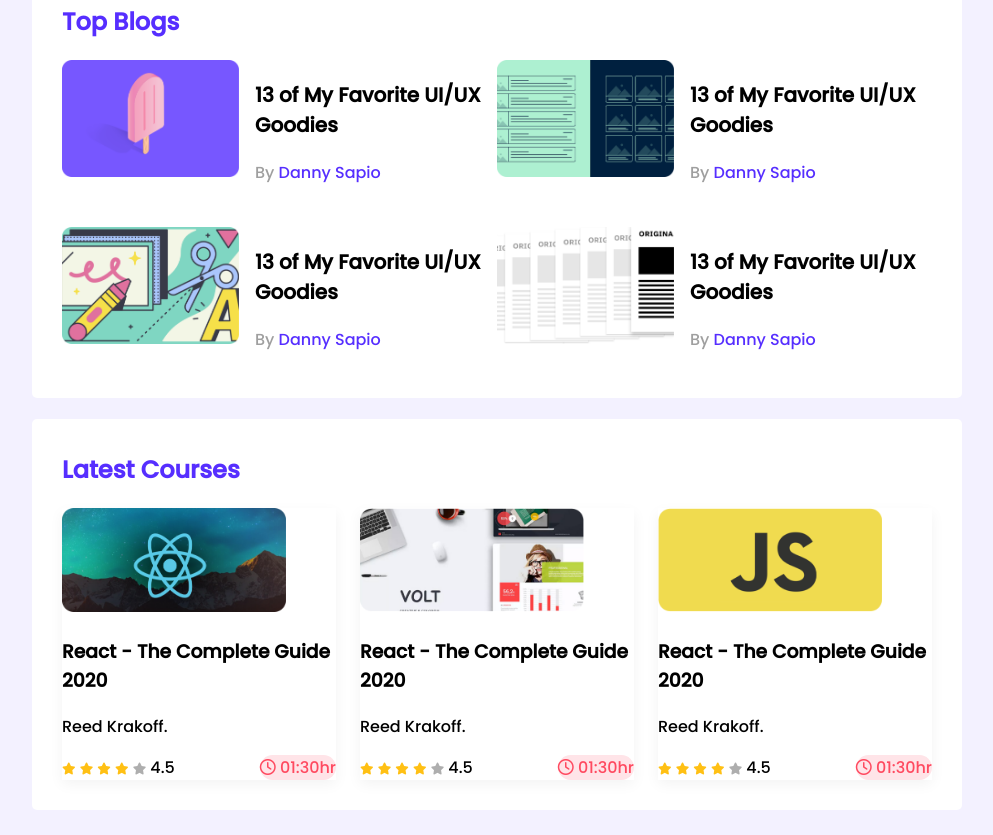
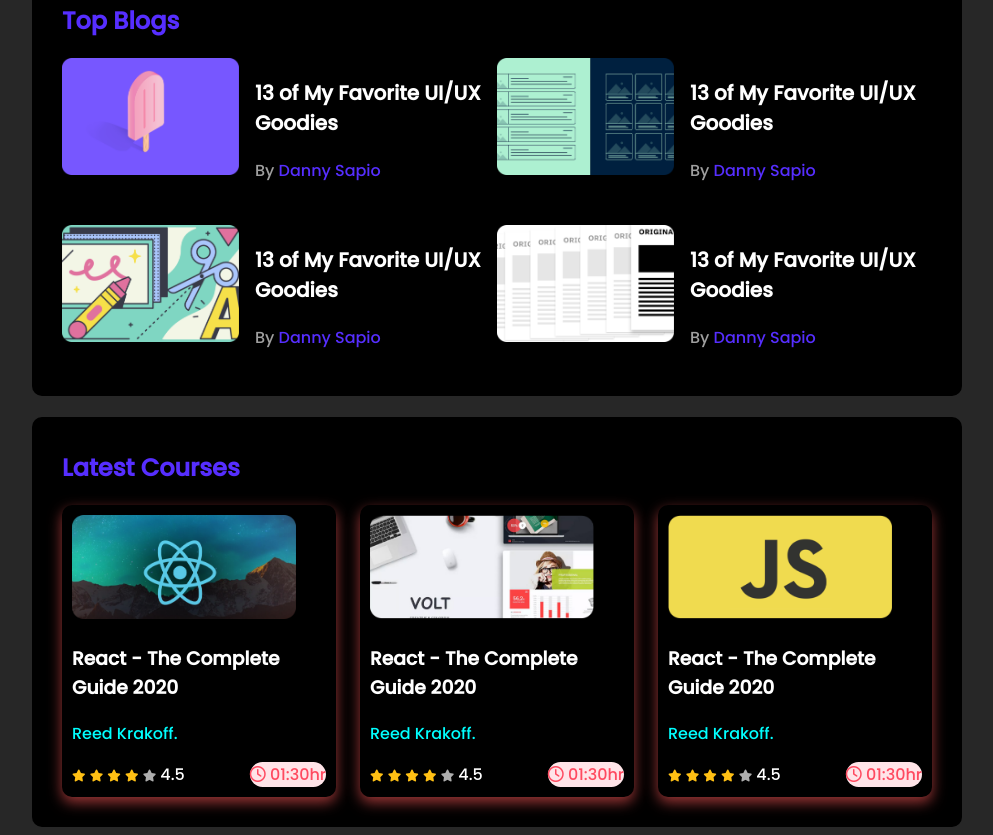
Before and after one commit to Nafis-Hasnat369/leader-board-css3, a plain HTML site: page index.html in a window 1280 px wide. Shown: the part 329-1164 px from the top of the page, without its empty margins (143-1136 px from the left). Drawn offline with Linux system fonts and the light colour scheme.

Commit message:
minor changes added

```diff
--- a/styles/style.css
+++ b/styles/style.css
@@ -3,7 +3,7 @@
 /* common style or utilities */
 body{
     font-family: 'Poppins', sans-serif;
-    background-color: #F3F1FF;
+    background-color: rgb(39, 39, 39);
 }
 main{
     display: flex;
@@ -11,15 +11,12 @@ main{
     align-items: center;
 }
 .container{
-    background-color: #FFFFFF;
+    background-color: black;
+    color: white;
     width: 870px;
     padding: 30px;
-    border-radius: 5px;
+    border-radius: 10px;
     margin-top: 21px;
-}
-hr{
-    border: 1px solid #D1D1D1;
-    margin-bottom: 27px;
 }
 /* top players style */
 .top-players{
@@ -28,7 +25,6 @@ hr{
 .section-title{
     color: #562EFF;
     font-size: 24px;
-    line-height: 36px;
     margin-top: 3px;
 }
 .players{
@@ -47,6 +43,10 @@ hr{
 .player-name{
     margin-left: 16px;
     font-size: 18px;
+}
+hr{
+    border: 1px solid #D1D1D1;
+    margin-bottom: 27px;
 }
 /* ----------------------
     top blog styles
@@ -87,11 +87,16 @@ hr{
     grid-column-gap: 24px;
 }
 .course{
-    box-shadow: 0px 5.34229px 13.3557px rgba(0, 0, 0, 0.05);
+    box-shadow: 0px 5.34229px 13.3557px rgb(156, 54, 54);
+    padding: 10px;
+    border-radius: 10px;
 }
 .course .course-banner img{
     width: 224px;
     height: 104px;
+}
+.course-author{
+    color: aqua;
 }
 .course-info{
     display: flex;
@@ -132,7 +137,9 @@ hr{
         align-items: center;
     }
 }
-/* Tablet devices  */
+/* --------------------
+    Tablet devices
+    ------------------- */
 @media only screen and (min-width:689px) and (max-width:993px) {
     .container{
         width: 100%;
```
Also changed, not shown: index.html (+1 -0 lines).
